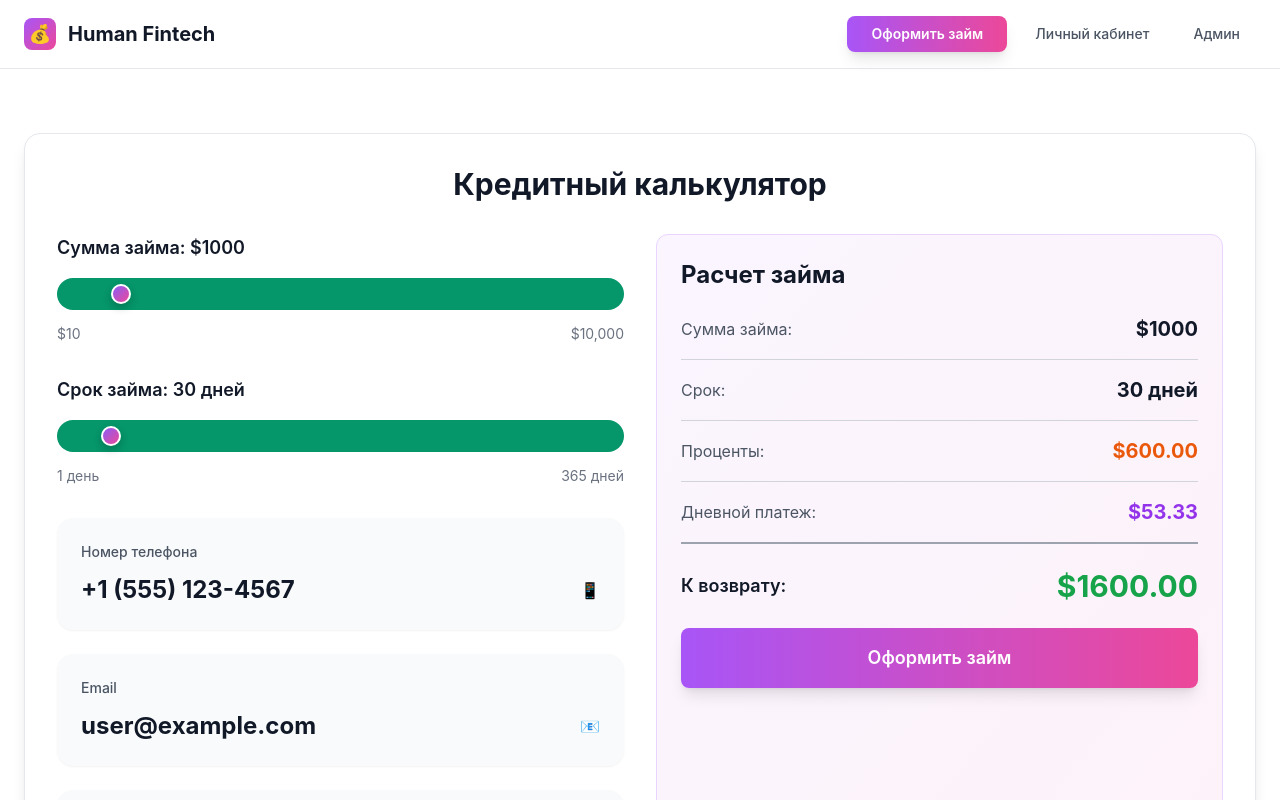
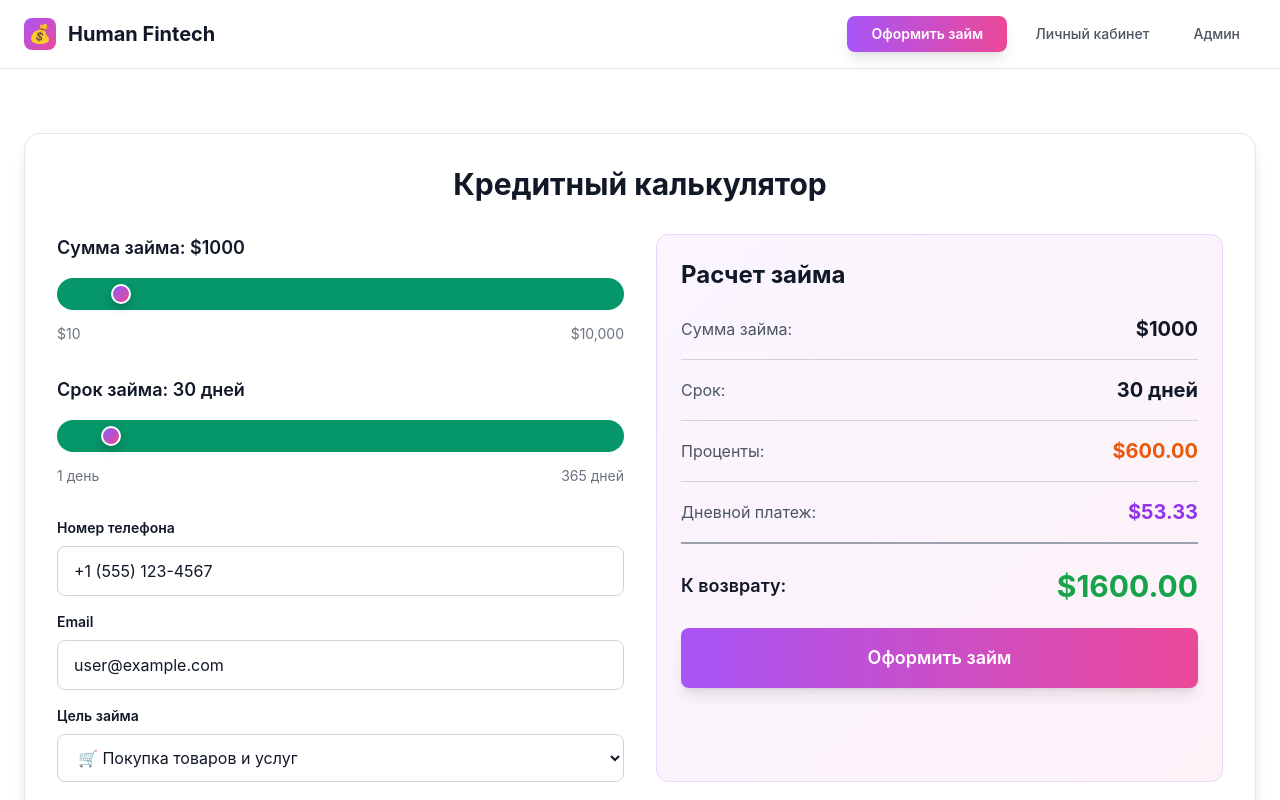
Before and after one commit to ioanngrigorev/microfinance-frontend, a React (Vite) app: page / in a window 1280 px wide. Shown: the top 800 px of the page. Built offline with nearby package versions, Linux system fonts and the light colour scheme.

Commit message:
Revert input fields to minimalistic style - remove cards and icons

```diff
--- a/src/pages/HomePage.jsx
+++ b/src/pages/HomePage.jsx
@@ -73,51 +73,41 @@ function HomePage() {
 
 
             {/* Дополнительные поля */}
-            <div className="mt-6 space-y-6">
-              <div className="bg-gray-50 rounded-2xl p-6 shadow-sm">
-                <label className="block text-gray-600 text-sm font-medium mb-3">
+            <div className="mt-6 space-y-4">
+              <div>
+                <label className="block text-gray-900 text-sm font-semibold mb-2">
                   Номер телефона
                 </label>
-                <div className="flex items-center">
                 <input
                   type="tel"
                   value={phoneNumber}
                   onChange={(e) => setPhoneNumber(e.target.value)}
-                    className="flex-1 text-2xl font-bold text-gray-900 bg-transparent border-none outline-none placeholder-gray-400"
+                  className="w-full px-4 py-3 bg-white border border-gray-300 rounded-lg focus:ring-2 focus:ring-purple-500 focus:border-purple-500 text-gray-900 placeholder-gray-500"
                   placeholder="+1 (555) 123-4567"
                 />
-                  <div className="ml-4 text-gray-500">
-                    📱
-                  </div>
-                </div>
               </div>
 
-              <div className="bg-gray-50 rounded-2xl p-6 shadow-sm">
-                <label className="block text-gray-600 text-sm font-medium mb-3">
+              <div>
+                <label className="block text-gray-900 text-sm font-semibold mb-2">
                   Email
                 </label>
-                <div className="flex items-center">
                 <input
                   type="email"
                   value={email}
                   onChange={(e) => setEmail(e.target.value)}
-                    className="flex-1 text-2xl font-bold text-gray-900 bg-transparent border-none outline-none placeholder-gray-400"
+                  className="w-full px-4 py-3 bg-white border border-gray-300 rounded-lg focus:ring-2 focus:ring-purple-500 focus:border-purple-500 text-gray-900 placeholder-gray-500"
                   placeholder="user@example.com"
                 />
-                  <div className="ml-4 text-gray-500">
-                    📧
-                  </div>
-                </div>
               </div>
 
-              <div className="bg-gray-50 rounded-2xl p-6 shadow-sm">
-                <label className="block text-gray-600 text-sm font-medium mb-3">
+              <div>
+                <label className="block text-gray-900 text-sm font-semibold mb-2">
                   Цель займа
                 </label>
                 <select
                   value={loanPurpose}
                   onChange={(e) => setLoanPurpose(e.target.value)}
-                  className="w-full text-2xl font-bold text-gray-900 bg-transparent border-none outline-none"
+                  className="w-full px-4 py-3 bg-white border border-gray-300 rounded-lg focus:ring-2 focus:ring-purple-500 focus:border-purple-500 text-gray-900"
                 >
                   <option value="Покупка товаров и услуг">🛒 Покупка товаров и услуг</option>
                   <option value="Медицинские расходы">🏥 Медицинские расходы</option>
```
Lines whose indentation alone changed are shown as unchanged.
